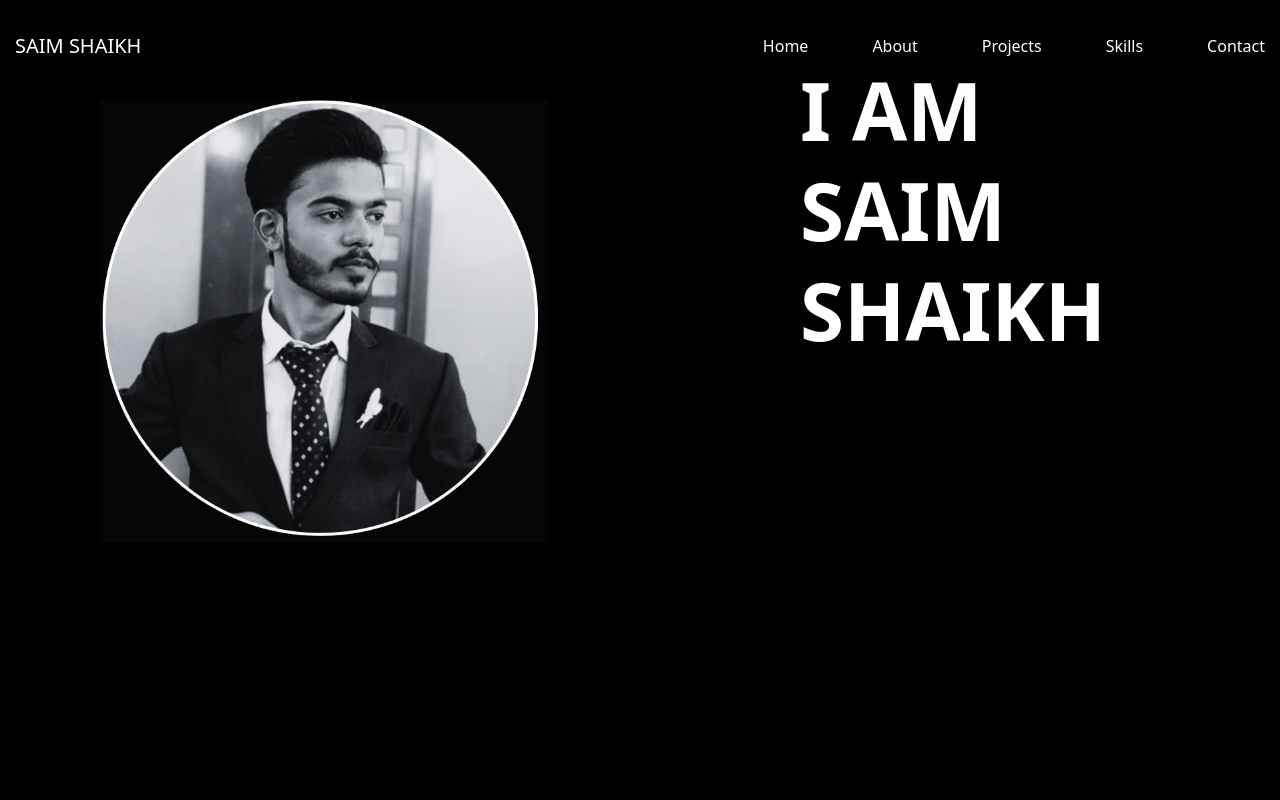
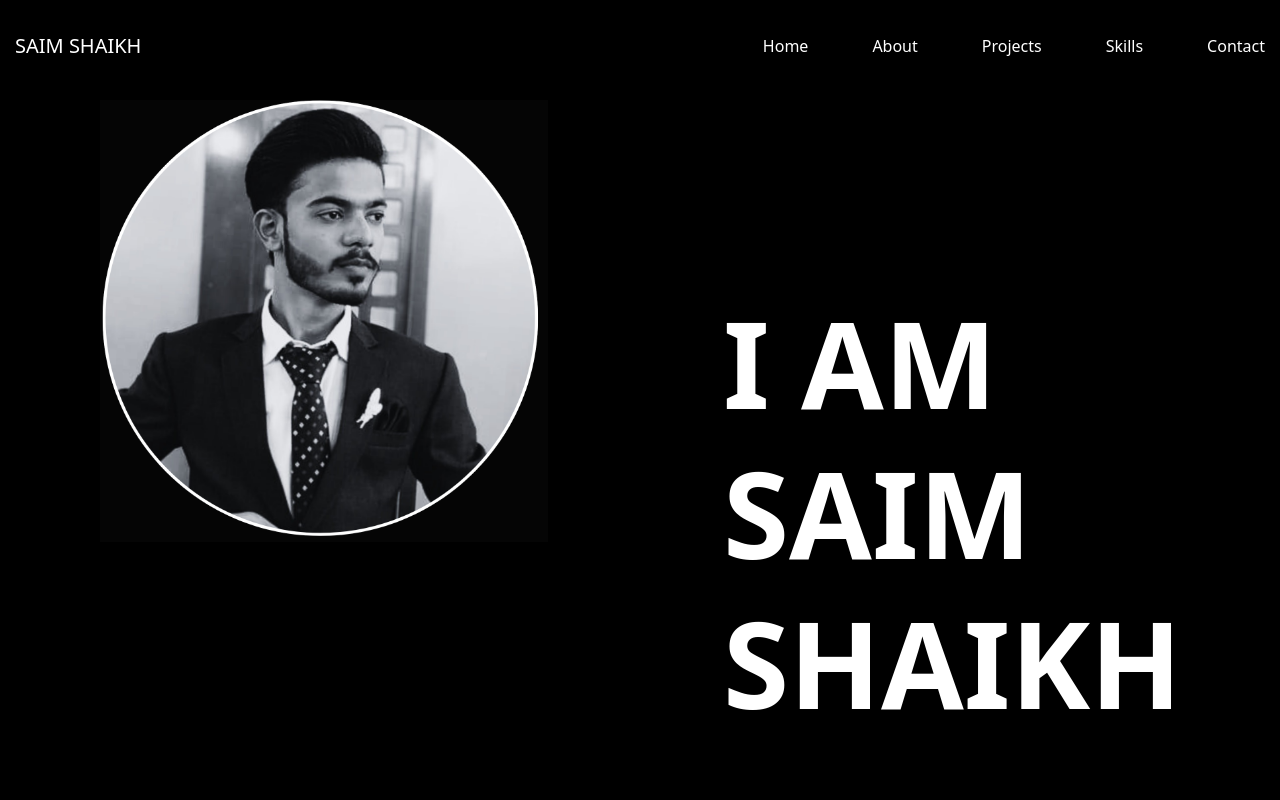
Before and after one commit to Saimshaikh2003/personal-portfolio, a Next.js app: page / in a window 1280 px wide. Shown: the top 800 px of the page. Built offline with nearby package versions, Linux system fonts and the light colour scheme.

Commit message:
first commit

```diff
--- a/app/Components/Hero.tsx
+++ b/app/Components/Hero.tsx
@@ -10,8 +10,8 @@ const Hero =  ()  => {
       <Navbar />
       <div className='container grid  lg:grid-cols-2 h-[calc(100vh-600px)]'>
         <div className='hidden lg:block'></div>
-        <div className='text-[80px] sm:text-[80px] mt-16rem  font-bold leading-tight flex justify-center items-center'>
-          <div>
+        <div className='text-[120px] sm:text-[120px] mt-1 font-bold leading-tight flex justify-center items-center'>
+          <div className="mt-56">
             <p data-aos="zoom-in-down">I AM</p>
             <p data-aos="zoom-in-down">SAIM</p>
             <p data-aos="zoom-in-down">SHAIKH</p>
--- a/app/Components/Navbar.tsx
+++ b/app/Components/Navbar.tsx
@@ -10,7 +10,7 @@ const  toggleMenu = ()  =>{
 }
 
     return(
-        <div className="container pt-8">
+        <div className="container pt-8 ">
             <div className="flex justify-between items-center">
                 <div className="text-xl font-medium">SAIM SHAIKH</div>
 
@@ -37,7 +37,7 @@ const  toggleMenu = ()  =>{
                  </div>
 
                  {isMenuOpen &&(
-                    <ul className="flex flex-col gap-4 mt-4 md:hidden">
+                    <ul className="flex flex-col gap-4 mt-2 md:hidden">
                         <li className="menuLink">
                              <a href="#hero" onClick={toggleMenu}>Home</a>
                         </li>
```
